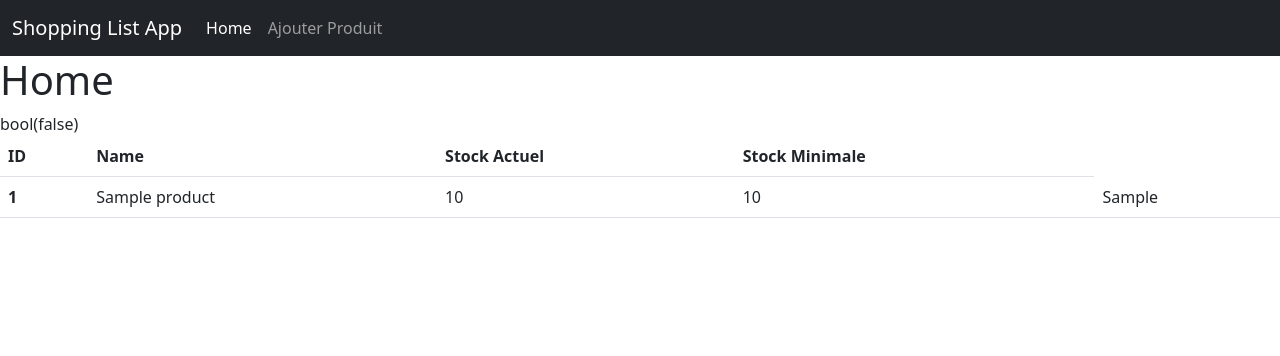
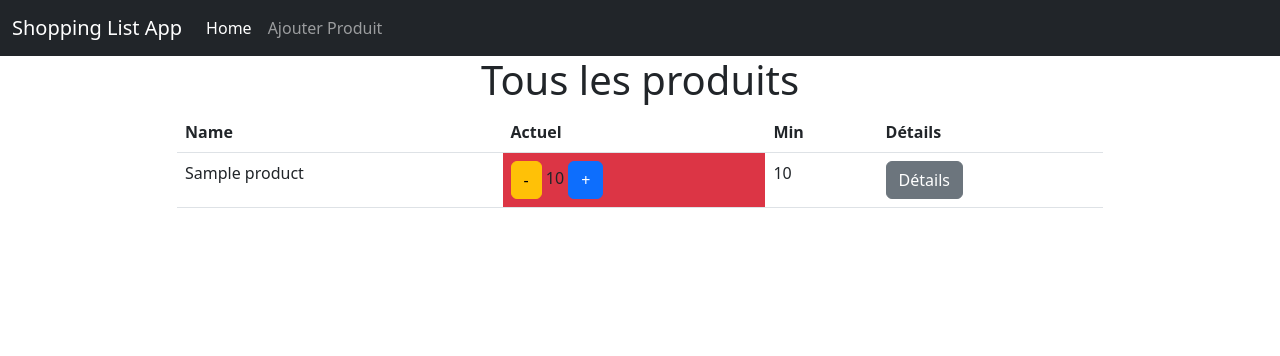
Before and after one commit to UltraViolet33/shopping-list-web, a PHP site: page / in a window 1280 px wide. Shown: the top 356 px of the page. Run offline with PHP 8.4, Linux system fonts and the light colour scheme; tables that the repository leaves empty or names only in its code hold one stand-in row (values such as "Sample post").

Commit message:
display btn products

```diff
--- a/App/Controllers/ProductController.php
+++ b/App/Controllers/ProductController.php
@@ -101,4 +101,8 @@ class ProductController
     {
         return $this->msgErrors;
     }
+
+    private function updateStock()
+    {
+    }
 }
--- a/App/Views/Home/index.php
+++ b/App/Views/Home/index.php
@@ -1,30 +1,49 @@
-<h1>Home</h1>
 <?php
 
 use App\Core\Helpers\Session;
 
 if (!is_null(Session::getMessage())) : ?>
-    <?php var_dump(Session::getMessage()) ?>
     <?php Session::unset('msg'); ?>
 <?php endif; ?>
+<div class="container">
+    <div class="row">
+        <div class="col-12">
+            <h1 class="text-center">Tous les produits</h1>
+        </div>
+    </div>
+    <div class="row justify-content-center">
+        <div class="col-10 col-md-10">
             <table class="table">
                 <thead>
                     <tr>
-            <th scope="col">ID</th>
                         <th scope="col">Name</th>
-            <th scope="col">Stock Actuel</th>
-            <th scope="col">Stock Minimale</th>
+                        <th scope="col">Actuel</th>
+                        <th scope="col">Min</th>
+                        <th scope="col">Détails</th>
                     </tr>
                 </thead>
                 <tbody>
                     <?php foreach ($products as $product) : ?>
+                        <?php
+                        $class = "";
+                        if ($product->stock_actual <= $product->stock_min) {
+                            $class = "bg-danger";
+                        }
+                        ?>
                         <tr>
-                <th scope="row"><?= $product->id_products ?></th>
                             <td><?= $product->name ?></td>
-                <td><?= $product->stock_actual ?></td>
+                            <td class='<?= $class ?>'><button type="button" class="btn btn-warning">-</button>
+                                <?= $product->stock_actual  ?>
+                                <button type="button" class="btn btn-primary">+</button>
+                            </td>
                             <td><?= $product->stock_min ?></td>
-                <td><?= $product->recurrent ?></td>
+                            <td><button type="button" class="btn btn-secondary">Détails</button></td>
                         </tr>
                     <?php endforeach; ?>
                 </tbody>
             </table>
+        </div>
+    </div>
+</div>
+
+<script src="assets/js/updateStock.js"></script>
--- a/public/index.php
+++ b/public/index.php
@@ -6,14 +6,13 @@ require "../App/Core/config.php";
 use App\Core\App;
 use App\Router\Router;
 
-
-
 $router = new Router();
 $router->get('/', ['App\Controllers\HomeController', 'index']);
 
 // Products
 $router->get('/product/create', ['App\Controllers\ProductController', 'create']);
 $router->post('/product/create', ['App\Controllers\ProductController', 'create']);
+$router->post("/product/updatestock", ['App\Controllers\ProductController', 'updateStock']);
 
 (new App($router, ['method' => $_SERVER['REQUEST_METHOD'], 'uri'=>$_SERVER['REQUEST_URI']]))->run();
 
```
Also changed, not shown: App/Router/Router.php (line endings or trailing spaces), public/assets/js/updateStock.js (added). Lines whose indentation alone changed are shown as unchanged.
